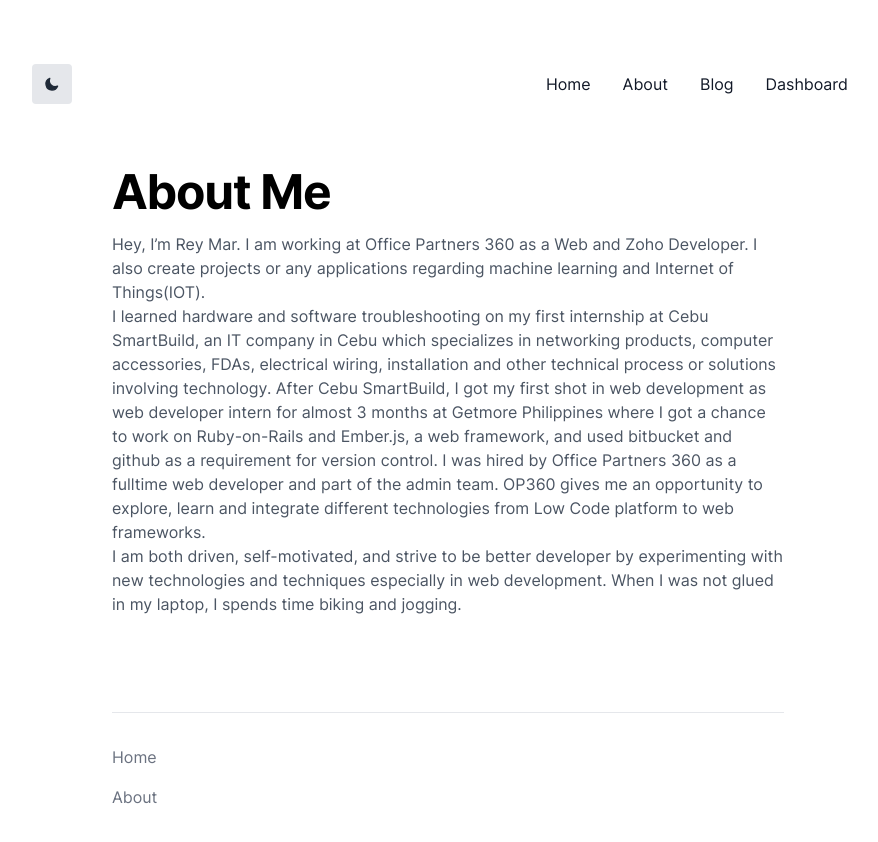
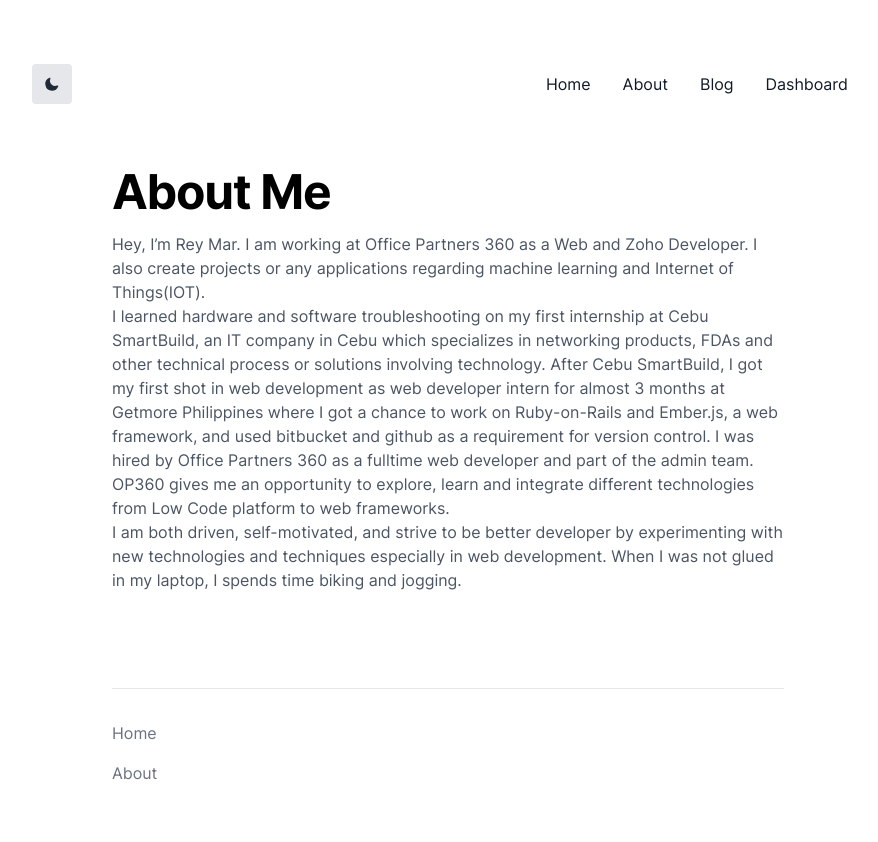
Before and after one commit to rg27/media-prod, a Next.js app: page /about in a window 1280 px wide. Shown: the top 842 px of the page, without its empty margins (192-1070 px from the left). Built offline with nearby package versions, Linux system fonts and the light colour scheme; what @tailwindcss/typography would draw is missing.

Commit message:
Changing the about page

```diff
--- a/pages/about.js
+++ b/pages/about.js
@@ -58,8 +58,8 @@ export default function About() {
           </p>
           <p>
            I learned hardware and software troubleshooting on my first internship at Cebu SmartBuild,
-           an IT company in Cebu which specializes in networking products, computer accessories, FDAs,
-           electrical wiring, installation and other technical process or solutions involving technology.
+           an IT company in Cebu which specializes in networking products, FDAs
+          and other technical process or solutions involving technology.
            After Cebu SmartBuild, I got my first shot in web development as web developer intern for
            almost 3 months at Getmore Philippines where I got a chance to work on Ruby-on-Rails and Ember.js, a web framework,
            and used bitbucket and github as a requirement for version control. I was hired by Office Partners 360 as a fulltime web developer and part of the admin team.
```
Also changed, not shown: 12 other files (tests, documents, lock files or other folders).
